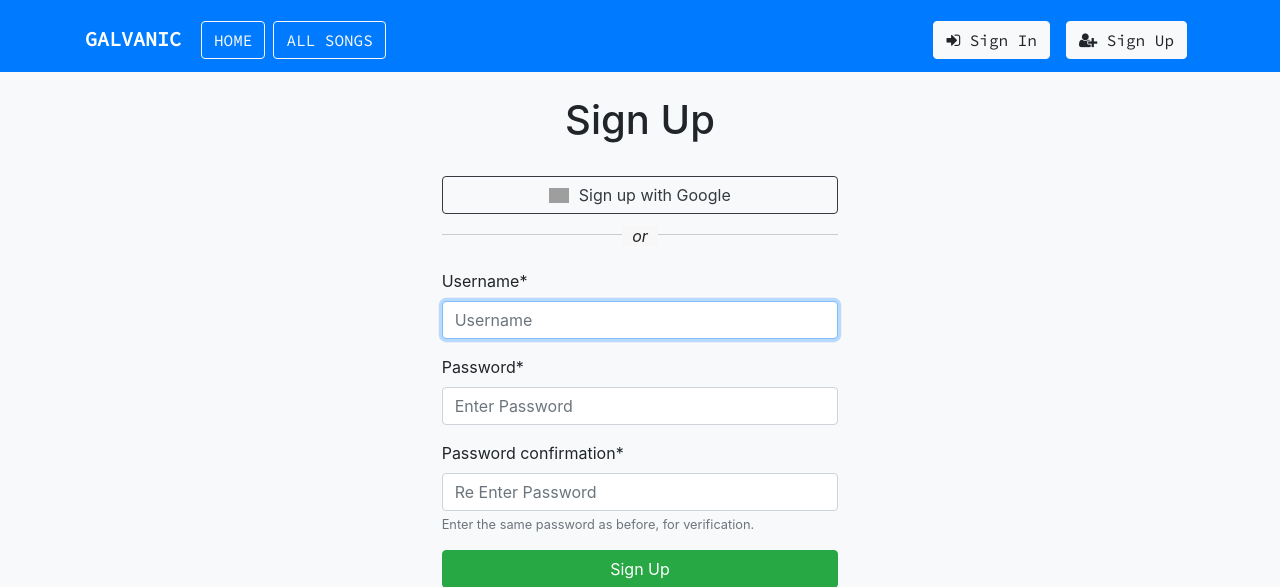
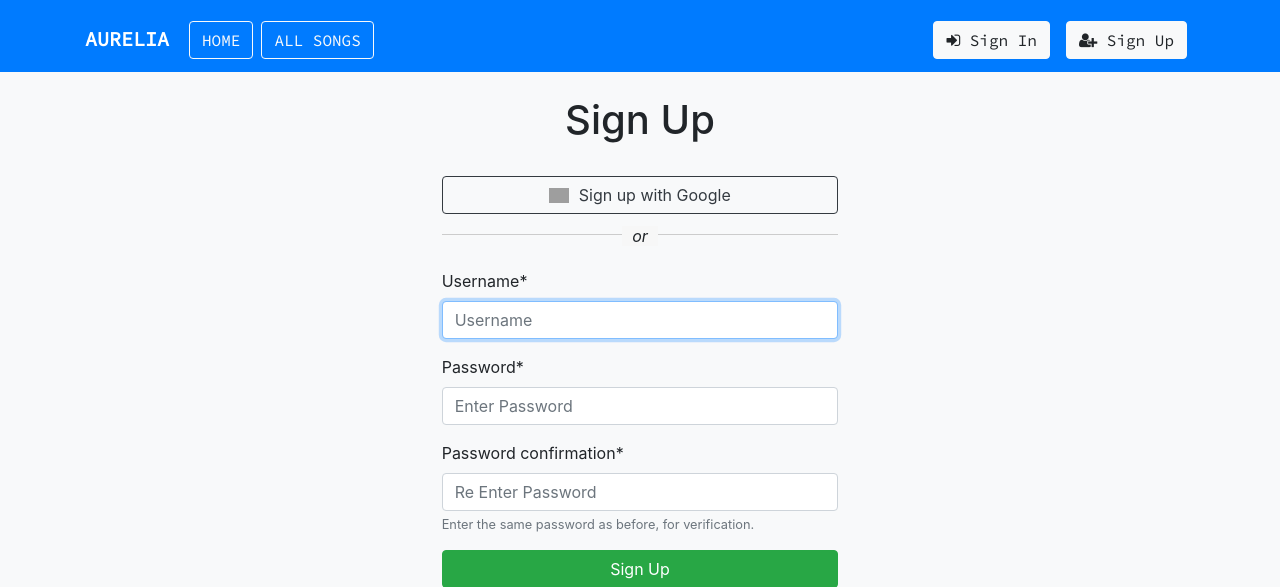
Before and after one commit to kiganyamburu/Music-player, a Django app: page /authentication/signup/ in a window 1280 px wide. Shown: the top 587 px of the page. Run offline with Django 3.2, Linux system fonts and the light colour scheme; some libraries are stand-ins or nearby versions; grey boxes are pictures that could not be loaded.

```diff
--- a/templates/base.html
+++ b/templates/base.html
@@ -137,7 +137,7 @@
     <nav class="navbar navbar-expand-md navbar-primary bg-primary">
         <div class="container">
             <h1><a href="{% url 'index' %}" class="navbar-brand">
-            <strong style="color:white">GALVANIC</strong></a></h1>
+            <strong style="color:white">AURELIA</strong></a></h1>
             <div class="collapse navbar-collapse">
                 <a href="{% url 'index' %}" class="btn btn-outline-light mt-2 mx-1">HOME</a>
                 <a href="{% url 'all_songs' %}" class="btn btn-outline-light mt-2 mx-1">ALL SONGS</a>
```
